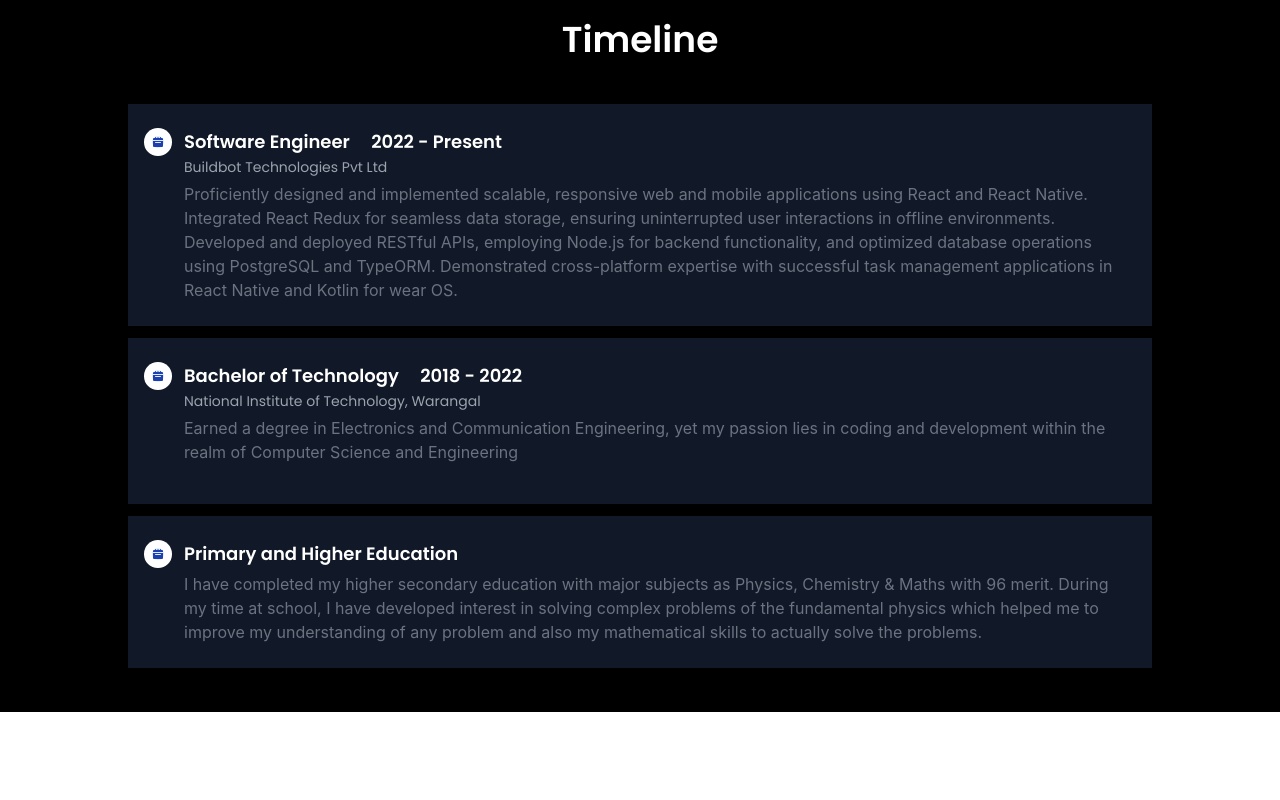
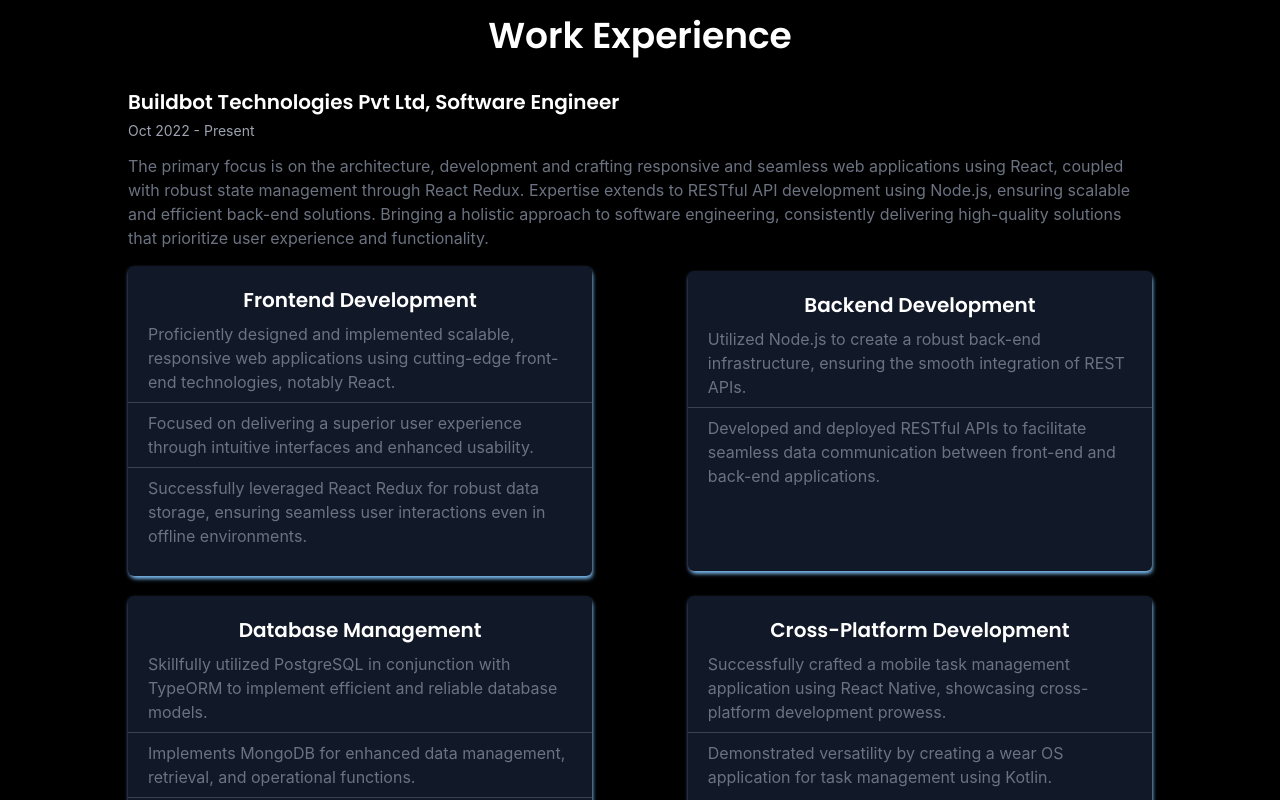
Before and after one commit to MeruguVenkatesh2766/portfolio, a React (Vite) app: page / in a window 1280 px wide. Shown: the part 2600-3400 px from the top of the page. Before the commit the page ends 3312 px from the top, so only its background shows below. Built offline with nearby package versions, Linux system fonts and the light colour scheme.

Commit message:
Added work experience

```diff
--- a/src/App.jsx
+++ b/src/App.jsx
@@ -33,14 +33,14 @@
         <div id="services">
           <Services darkMode={darkMode} />
         </div>
-{/*
-        <div id="education">
+
+        {/* <div id="education">
           <Education />
-        </div>
+        </div> */}
 
         <div id="experience">
-          <Experience />
-        </div> */}
+          <Experience darkMode={darkMode} />
+        </div>
 
         {/* <div id="portfolio">
           <Portfolio />
--- a/src/components/Experience.jsx
+++ b/src/components/Experience.jsx
@@ -1,16 +1,45 @@
 import React from "react";
 import EducationCard from "../layouts/EducationCard";
+import { techstackDescriptions } from "../data";
+import { expertiseDescriptions } from "../data";
+import ServicesCard from "../layouts/ServicesCard";
 
-const Experience = () => {
+const Experience = ({ darkMode }) => {
   return (
-    <div className=" min-h-screen flex flex-col justify-center lg:px-32 px-5 bg-backgroundColor">
-      <h1 className="text-center font-semibold text-4xl mt-24 lg:mt-16 mb-8 lg:mb-7">
-        Work History
+    <div className={`min-h-screen flex flex-col justify-center lg:px-32 px-5 pt-10 ${darkMode ? "bg-black" : "bg-backgroundColor"}`}>
+      <h1 className={`text-center font-semibold text-4xl pt-24 lg:pt-16 pb-8 ${darkMode ? "text-white" : "text-gray-900"}`}>
+        Work Experience
       </h1>
 
-      <div className=" bg-white p-5 rounded-md">
-        <EducationCard title="Lead Web Designer" />
-        <EducationCard title="Junior Web Designer" />
+      <div className={`rounded-md${darkMode ? "bg-black" : "bg-backgroundColor"} ${darkMode ? "text-white" : ""}`}>
+        {/* Add the new work experience section here */}
+        <div className={`${darkMode ? "text-white" : ""}`}>
+          <h2 className="font-semibold text-xl mb-2">
+            Buildbot Technologies Pvt Ltd, Software Engineer
+          </h2>
+          <p className={`text-sm font-normal leading-none ${darkMode ? "text-gray-400 dark:text-gray-500" : "text-gray-400 dark:text-gray-500"}`}>Oct 2022 - Present</p>
+          <p className={`mt-4 text-base font-normal ${darkMode ? "text-gray-500 dark:text-gray-400" : "text-gray-500 dark:text-gray-400"}`}>
+            The primary focus is on the architecture, development and crafting responsive and seamless web applications using React, coupled with robust state management through React Redux.
+            Expertise extends to RESTful API development using Node.js, ensuring scalable and efficient back-end solutions.
+            Bringing a holistic approach to software engineering, consistently delivering high-quality solutions that prioritize user experience and functionality.
+          </p>
+        </div>
+
+        {/* Techsatck cards */}
+        <div className="flex flex-wrap items-center justify-between w-full gap-5 mt-4 mb-4">
+          <div className="w-full md:w-custom-width lg:w-custom-width">
+            <EducationCard title="Frontend Development" values={techstackDescriptions.Frontend} darkMode={darkMode} />
+          </div>
+          <div className="w-full md:w-custom-width lg:w-custom-width">
+            <EducationCard title="Backend Development" values={techstackDescriptions.Backend} darkMode={darkMode} />
+          </div>
+          <div className="w-full md:w-custom-width lg:w-custom-width">
+            <EducationCard title="Database Management" values={techstackDescriptions.Database} darkMode={darkMode} />
+          </div>
+          <div className="w-full md:w-custom-width lg:w-custom-width">
+            <EducationCard title="Cross-Platform Development" values={techstackDescriptions.CrossPlatform} darkMode={darkMode} />
+          </div>
+        </div>
       </div>
     </div>
   );
--- a/src/components/Timeline.jsx
+++ b/src/components/Timeline.jsx
@@ -6,7 +6,7 @@
       <h1 className={`text-center font-semibold text-4xl pt-24 lg:pt-16 pb-8 ${darkMode ? "text-white" : "text-gray-900"}`}>
         Timeline
       </h1>
-      <ol className="relative">
+      <ul className="relative list-none p-0">
         <li className={`mt-3 ${darkMode ? "bg-gray-900" : "bg-white"} p-6`}>
           <span className={`absolute flex items-center justify-center mt-2 w-3 h-3 bg-blue-100 rounded-full ring-8 ring-white ${darkMode ? "dark:ring-gray-900 dark:bg-blue-900" : ""}`}>
             <svg className={`w-2.5 h-2.5 text-blue-800 ${darkMode ? "dark:text-blue-300" : ""}`} aria-hidden="true" xmlns="http://www.w3.org/2000/svg" fill="currentColor" viewBox="0 0 20 20">
@@ -15,8 +15,9 @@
           </span>
           <h3 className={`mb-1 pl-8 text-lg font-semibold ${darkMode ? "text-white" : "text-gray-900"}`}>Software Engineer &nbsp;&nbsp;&nbsp;&nbsp;2022 - Present</h3>
           <time className={`block mb-2 pl-8 text-sm font-normal leading-none ${darkMode ? "text-gray-400 dark:text-gray-500" : "text-gray-400 dark:text-gray-500"}`}>Buildbot Technologies Pvt Ltd</time>
-          <p className={`text-base pl-8 font-normal ${darkMode ? "text-gray-500 dark:text-gray-400" : "text-gray-500 dark:text-gray-400"}`}>
-            Proficiently designed and implemented scalable, responsive web and mobile applications using React and React Native. Integrated React Redux for seamless data storage, ensuring uninterrupted user interactions in offline environments. Developed and deployed RESTful APIs, employing Node.js for backend functionality, and optimized database operations using PostgreSQL and TypeORM. Demonstrated cross-platform expertise with successful task management applications in React Native and Kotlin for wear OS.</p>
+          <p className={`mb-4 pl-8 text-base font-normal ${darkMode ? "text-gray-500 dark:text-gray-400" : "text-gray-500 dark:text-gray-400"}`}>
+          The primary focus is on the architecture, development and crafting responsive and seamless web applications using React, coupled with robust state management through React Redux. Expertise extends to RESTful API development using Node.js, ensuring scalable and efficient back-end solutions. Bringing a holistic approach to software engineering, consistently delivering high-quality solutions that prioritize user experience and functionality.
+          </p>
         </li>
         <li className={`mt-3 ${darkMode ? "bg-gray-900" : "bg-white"} p-6`}>
           <span className={`absolute flex items-center justify-center mt-2 w-3 h-3 bg-blue-100 rounded-full ring-8 ring-white ${darkMode ? "dark:ring-gray-900 dark:bg-blue-900" : ""}`}>
@@ -37,7 +38,7 @@
           <h3 className={`mb-1 text-lg pl-8 font-semibold ${darkMode ? "text-white" : "text-gray-900"}`}>Primary and Higher Education</h3>
           <p className={`text-base pl-8 font-normal ${darkMode ? "text-gray-500 dark:text-gray-400" : "text-gray-500 dark:text-gray-400"}`}>I have completed my higher secondary education with major subjects as Physics, Chemistry & Maths with 96 merit. During my time at school, I have developed interest in solving complex problems of the fundamental physics which helped me to improve my understanding of any problem and also my mathematical skills to actually solve the problems.</p>
         </li>
-      </ol>
+      </ul>
     </div>
   );
 };
--- a/src/data.js
+++ b/src/data.js
@@ -32,5 +32,27 @@
     },
 };
 
+const techstackDescriptions = {
+    Frontend: [
+      "Proficiently designed and implemented scalable, responsive web applications using cutting-edge front-end technologies, notably React.",
+      "Focused on delivering a superior user experience through intuitive interfaces and enhanced usability.",
+      "Successfully leveraged React Redux for robust data storage, ensuring seamless user interactions even in offline environments.",
+    ],
+    Backend: [
+      "Utilized Node.js to create a robust back-end infrastructure, ensuring the smooth integration of REST APIs.",
+      "Developed and deployed RESTful APIs to facilitate seamless data communication between front-end and back-end applications.",
+    ],
+    Database: [
+      "Skillfully utilized PostgreSQL in conjunction with TypeORM to implement efficient and reliable database models.",
+      "Implements MongoDB for enhanced data management, retrieval, and operational functions.",
+      "Developed operational functions for queries, optimizing data management and retrieval processes.",
+    ],
+    CrossPlatform: [
+      "Successfully crafted a mobile task management application using React Native, showcasing cross-platform development prowess.",
+      "Demonstrated versatility by creating a wear OS application for task management using Kotlin.",
+    ],
+  };
 
-export { expertiseDescriptions, skillPercentage, skillColors };
+
+
+export { expertiseDescriptions, skillPercentage, skillColors, techstackDescriptions };
--- a/src/index.css
+++ b/src/index.css
@@ -18,3 +18,7 @@
       width: 45.333333%;
     }
   }
+
+.shadow-md-dark {
+    box-shadow: 2px 4px 5px -2px #79c1ee, 0 2px 4px -1px #83a9f5;
+  }
--- a/src/layouts/EducationCard.jsx
+++ b/src/layouts/EducationCard.jsx
@@ -1,24 +1,21 @@
 import React from "react";
 
 const EducationCard = (props) => {
+  const { title, values, darkMode } = props;
+
   return (
-    <div className=" flex flex-col lg:flex-row py-4">
-      <div className=" w-full lg:w-2/4">
-        <h2 className=" font-semibold">{props.title}</h2>
-        <div className="mt-2">
-          <p>Student</p>
-          <p>Jan 1016 - Dec 2021</p>
-        </div>
-      </div>
-      <div>
-        <h2 className=" font-semibold mt-2 lg:mt-0">Certificate of web training</h2>
-        <p className=" mt-2">
-          Lorem ipsum dolor sit amet consectetur adipisicing elit. Temporibus
-          dolor incidunt quo, nulla dolore molestiae esse animi hic, placeat
-          velit omnis quasi officia suscipit. Natus dignissimos reiciendis ut
-          assumenda corrupti?
-        </p>
-        <div className=" bg-slate-500 w-full h-0.5 mt-2"></div>
+    <div className={`flex flex-col items-center ${darkMode ? "bg-gray-900" : "bg-white"} transition-all hover:-translate-y-2 w-full py-5 gap-2 cursor-pointer rounded-md ${darkMode ? "shadow-md-dark" : "shadow-md"}`}>
+      <div style={{ minHeight: '260px' }} className="w-full">
+        <h2 className={`text-xl font-semibold text-center ${darkMode ? "text-white" : ""}`}>{title}</h2>
+        {values.map((value, index) => (
+          <p
+            className={`px-5 pb-2 pt-2 text-base font-normal ${darkMode ? "text-gray-500 dark:text-gray-400" : "text-gray-500 dark:text-gray-400"} ${index !== values.length - 1 ? " border-b border-gray-700" : ""
+              }`}
+            key={index}
+          >
+            {value}
+          </p>
+        ))}
       </div>
     </div>
   );
--- a/src/layouts/ServicesCard.jsx
+++ b/src/layouts/ServicesCard.jsx
@@ -7,7 +7,7 @@
         <span>{icon}</span>
       </div>
       <h2 className={`text-xl font-semibold ${darkMode ? "text-white" : ""}`}>{title}</h2>
-      <p style={{ minHeight: '120px' }} className={`px-5 ${darkMode ? "text-gray-300" : "text-black"}`}>{para}</p>
+      <p style={{ minHeight: '120px' }} className={`px-5 text-base font-normal ${darkMode ? "text-gray-500 dark:text-gray-400" : "text-gray-500 dark:text-gray-400"}`}>{para}</p>
     </div>
   );
 };
```
